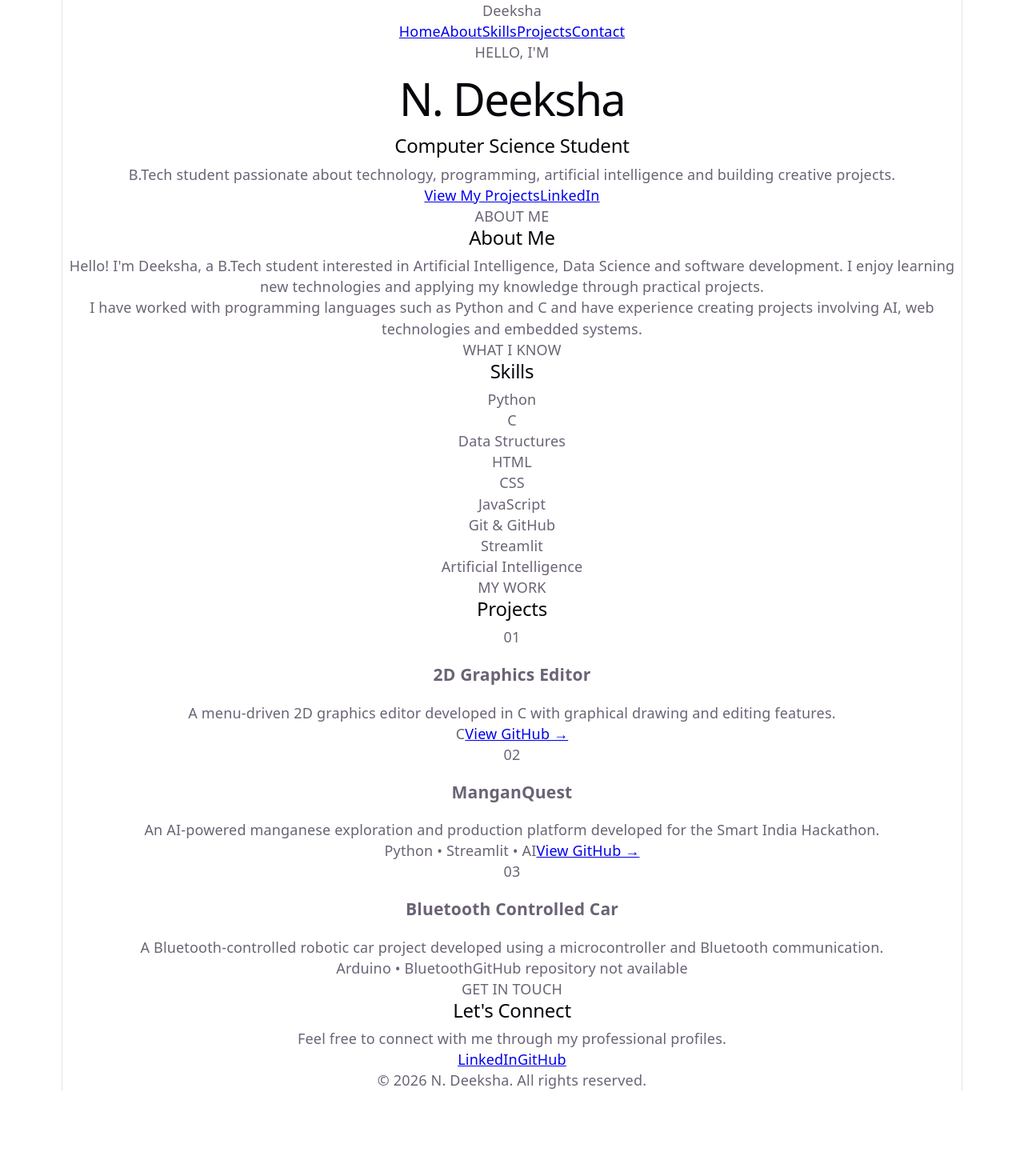
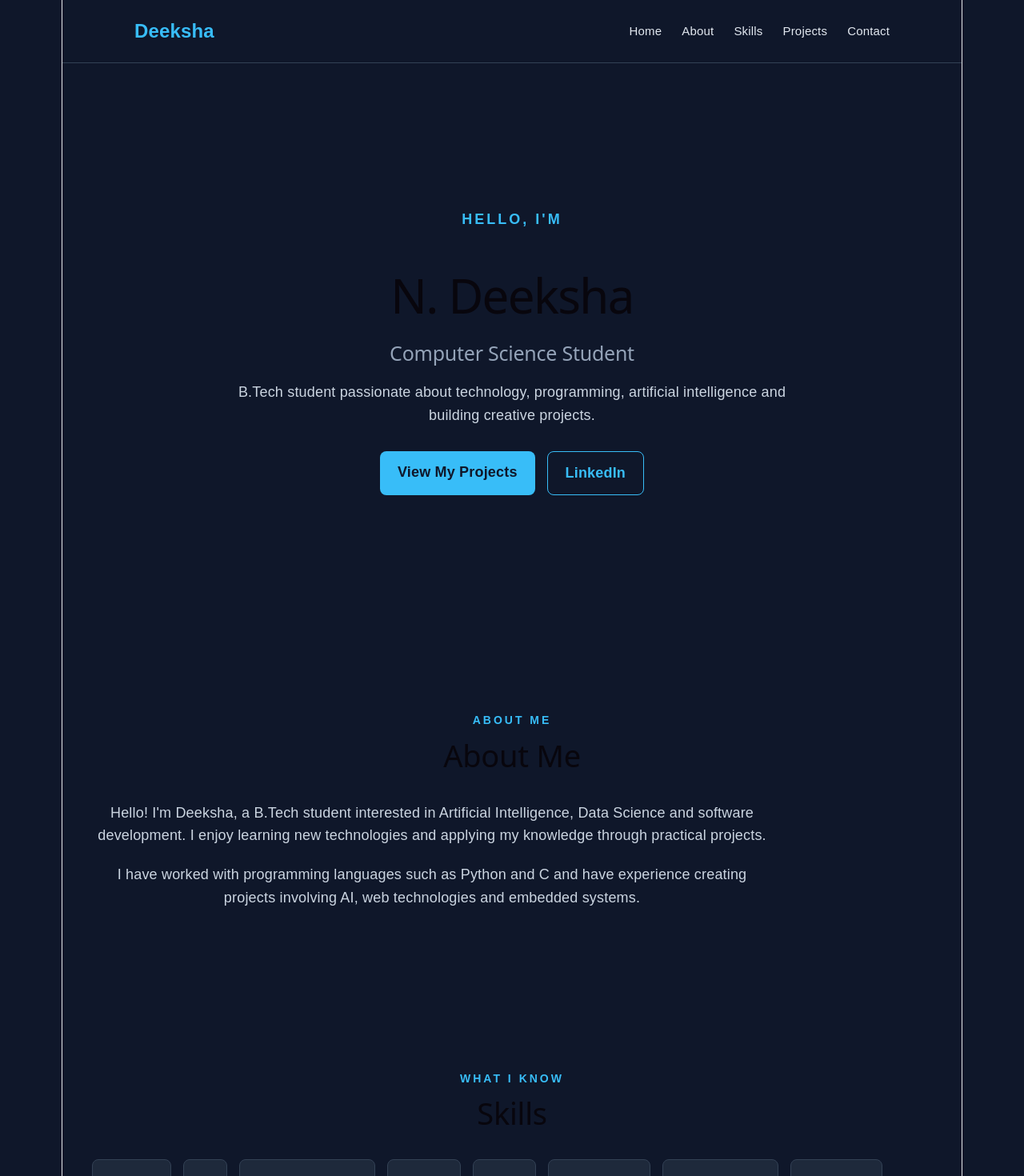
Before and after one commit to deekshareddy719-ship-it/DeEksha_website, a React (Vite) app: page / in a window 1280 px wide. Shown: the top 1470 px of the page at 80% size. Before the commit the page ends 1363 px from the top, so only its background shows below. Built offline with nearby package versions, Linux system fonts and the light colour scheme.

Commit message:
Update App.css

```diff
--- a/src/App.css
+++ b/src/App.css
@@ -1,184 +1,266 @@
-.counter {
-  font-size: 16px;
-  padding: 5px 10px;
-  border-radius: 5px;
-  color: var(--accent);
-  background: var(--accent-bg);
-  border: 2px solid transparent;
-  transition: border-color 0.3s;
-  margin-bottom: 24px;
+* {
+  box-sizing: border-box;
+  margin: 0;
+  padding: 0;
+}
 
-  &:hover {
-    border-color: var(--accent-border);
+html {
+  scroll-behavior: smooth;
+}
+
+body {
+  font-family: Arial, sans-serif;
+  background: #0f172a;
+  color: #e2e8f0;
+  line-height: 1.6;
+}
+
+.portfolio {
+  min-height: 100vh;
+}
+
+/* Navbar */
+.navbar {
+  position: sticky;
+  top: 0;
+  z-index: 100;
+  display: flex;
+  justify-content: space-between;
+  align-items: center;
+  padding: 20px 8%;
+  background: #0f172a;
+  border-bottom: 1px solid #334155;
+}
+
+.nav-logo {
+  font-size: 24px;
+  font-weight: bold;
+  color: #38bdf8;
+}
+
+.nav-links {
+  display: flex;
+  gap: 25px;
+}
+
+.nav-links a {
+  color: #e2e8f0;
+  text-decoration: none;
+  font-size: 15px;
+}
+
+.nav-links a:hover {
+  color: #38bdf8;
+}
+
+/* Hero */
+.hero-section {
+  min-height: 90vh;
+  display: flex;
+  align-items: center;
+  justify-content: center;
+  text-align: center;
+  padding: 80px 20px;
+}
+
+.hero-content {
+  max-width: 850px;
+}
+
+.small-heading {
+  color: #38bdf8;
+  font-weight: bold;
+  letter-spacing: 3px;
+  margin-bottom: 15px;
+}
+
+.hero-content h1 {
+  font-size: 60px;
+  margin-bottom: 10px;
+}
+
+.hero-content h2 {
+  font-size: 25px;
+  color: #94a3b8;
+  margin-bottom: 20px;
+}
+
+.hero-description {
+  color: #cbd5e1;
+  max-width: 700px;
+  margin: auto;
+}
+
+.hero-buttons {
+  margin-top: 30px;
+  display: flex;
+  justify-content: center;
+  gap: 15px;
+}
+
+.primary-button,
+.secondary-button,
+.github-button,
+.social-button {
+  display: inline-block;
+  padding: 12px 22px;
+  border-radius: 8px;
+  text-decoration: none;
+  font-weight: bold;
+}
+
+.primary-button {
+  background: #38bdf8;
+  color: #0f172a;
+}
+
+.secondary-button {
+  border: 1px solid #38bdf8;
+  color: #38bdf8;
+}
+
+/* Sections */
+.section {
+  max-width: 1100px;
+  margin: auto;
+  padding: 90px 25px;
+}
+
+.section-label {
+  color: #38bdf8;
+  font-size: 14px;
+  font-weight: bold;
+  letter-spacing: 3px;
+  margin-bottom: 10px;
+}
+
+.section-title {
+  font-size: 38px;
+  margin-bottom: 35px;
+}
+
+/* About */
+.about-content {
+  max-width: 850px;
+  color: #cbd5e1;
+}
+
+.about-content p {
+  margin-bottom: 20px;
+}
+
+/* Skills */
+.skills-container {
+  display: flex;
+  flex-wrap: wrap;
+  gap: 15px;
+}
+
+.skill-card {
+  padding: 14px 20px;
+  background: #1e293b;
+  border: 1px solid #334155;
+  border-radius: 8px;
+}
+
+/* Projects */
+.projects-container {
+  display: grid;
+  grid-template-columns: repeat(3, 1fr);
+  gap: 25px;
+}
+
+.project-card {
+  background: #1e293b;
+  border: 1px solid #334155;
+  border-radius: 12px;
+  padding: 30px;
+}
+
+.project-number {
+  color: #38bdf8;
+  font-size: 14px;
+  font-weight: bold;
+  margin-bottom: 15px;
+}
+
+.project-card h3 {
+  font-size: 22px;
+  margin-bottom: 15px;
+}
+
+.project-card p {
+  color: #cbd5e1;
+  margin-bottom: 20px;
+}
+
+.technology {
+  display: block;
+  color: #38bdf8;
+  margin-bottom: 20px;
+}
+
+.github-button {
+  background: #38bdf8;
+  color: #0f172a;
+}
+
+.no-link {
+  color: #94a3b8;
+  font-size: 14px;
+}
+
+/* Contact */
+.contact-section {
+  text-align: center;
+}
+
+.contact-section > p:not(.section-label) {
+  color: #cbd5e1;
+}
+
+.social-buttons {
+  margin-top: 25px;
+  display: flex;
+  justify-content: center;
+  gap: 15px;
+}
+
+.social-button {
+  border: 1px solid #38bdf8;
+  color: #38bdf8;
+}
+
+/* Footer */
+footer {
+  text-align: center;
+  padding: 30px;
+  border-top: 1px solid #334155;
+  color: #94a3b8;
+}
+
+/* Mobile */
+@media (max-width: 800px) {
+  .navbar {
+    flex-direction: column;
+    gap: 15px;
   }
-  &:focus-visible {
-    outline: 2px solid var(--accent);
-    outline-offset: 2px;
+
+  .nav-links {
+    flex-wrap: wrap;
+    justify-content: center;
+  }
+
+  .hero-content h1 {
+    font-size: 42px;
+  }
+
+  .projects-container {
+    grid-template-columns: 1fr;
+  }
+
+  .hero-buttons {
+    flex-direction: column;
+    align-items: center;
   }
 }
-
-.hero {
-  position: relative;
-
-  .base,
-  .framework,
-  .vite {
-    inset-inline: 0;
-    margin: 0 auto;
-  }
-
-  .base {
-    width: 170px;
-    position: relative;
-    z-index: 0;
-  }
-
-  .framework,
-  .vite {
-    position: absolute;
-  }
-
-  .framework {
-    z-index: 1;
-    top: 34px;
-    height: 28px;
-    transform: perspective(2000px) rotateZ(300deg) rotateX(44deg) rotateY(39deg)
-      scale(1.4);
-  }
-
-  .vite {
-    z-index: 0;
-    top: 107px;
-    height: 26px;
-    width: auto;
-    transform: perspective(2000px) rotateZ(300deg) rotateX(40deg) rotateY(39deg)
-      scale(0.8);
-  }
-}
-
-#center {
-  display: flex;
-  flex-direction: column;
-  gap: 25px;
-  place-content: center;
-  place-items: center;
-  flex-grow: 1;
-
-  @media (max-width: 1024px) {
-    padding: 32px 20px 24px;
-    gap: 18px;
-  }
-}
-
-#next-steps {
-  display: flex;
-  border-top: 1px solid var(--border);
-  text-align: left;
-
-  & > div {
-    flex: 1 1 0;
-    padding: 32px;
-    @media (max-width: 1024px) {
-      padding: 24px 20px;
-    }
-  }
-
-  .icon {
-    margin-bottom: 16px;
-    width: 22px;
-    height: 22px;
-  }
-
-  @media (max-width: 1024px) {
-    flex-direction: column;
-    text-align: center;
-  }
-}
-
-#docs {
-  border-right: 1px solid var(--border);
-
-  @media (max-width: 1024px) {
-    border-right: none;
-    border-bottom: 1px solid var(--border);
-  }
-}
-
-#next-steps ul {
-  list-style: none;
-  padding: 0;
-  display: flex;
-  gap: 8px;
-  margin: 32px 0 0;
-
-  .logo {
-    height: 18px;
-  }
-
-  a {
-    color: var(--text-h);
-    font-size: 16px;
-    border-radius: 6px;
-    background: var(--social-bg);
-    display: flex;
-    padding: 6px 12px;
-    align-items: center;
-    gap: 8px;
-    text-decoration: none;
-    transition: box-shadow 0.3s;
-
-    &:hover {
-      box-shadow: var(--shadow);
-    }
-    .button-icon {
-      height: 18px;
-      width: 18px;
-    }
-  }
-
-  @media (max-width: 1024px) {
-    margin-top: 20px;
-    flex-wrap: wrap;
-    justify-content: center;
-
-    li {
-      flex: 1 1 calc(50% - 8px);
-    }
-
-    a {
-      width: 100%;
-      justify-content: center;
-      box-sizing: border-box;
-    }
-  }
-}
-
-#spacer {
-  height: 88px;
-  border-top: 1px solid var(--border);
-  @media (max-width: 1024px) {
-    height: 48px;
-  }
-}
-
-.ticks {
-  position: relative;
-  width: 100%;
-
-  &::before,
-  &::after {
-    content: '';
-    position: absolute;
-    top: -4.5px;
-    border: 5px solid transparent;
-  }
-
-  &::before {
-    left: 0;
-    border-left-color: var(--border);
-  }
-  &::after {
-    right: 0;
-    border-right-color: var(--border);
-  }
-}
```
